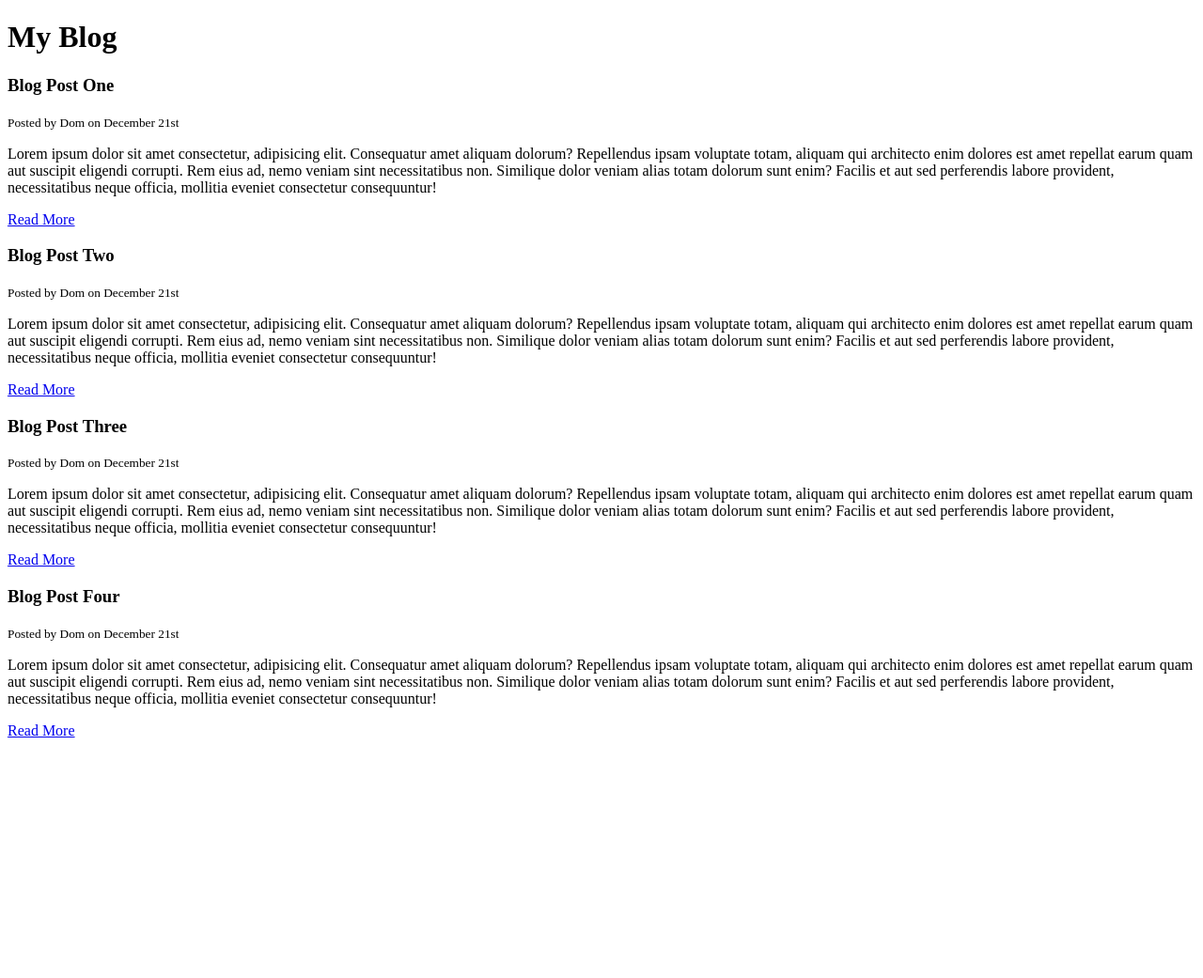
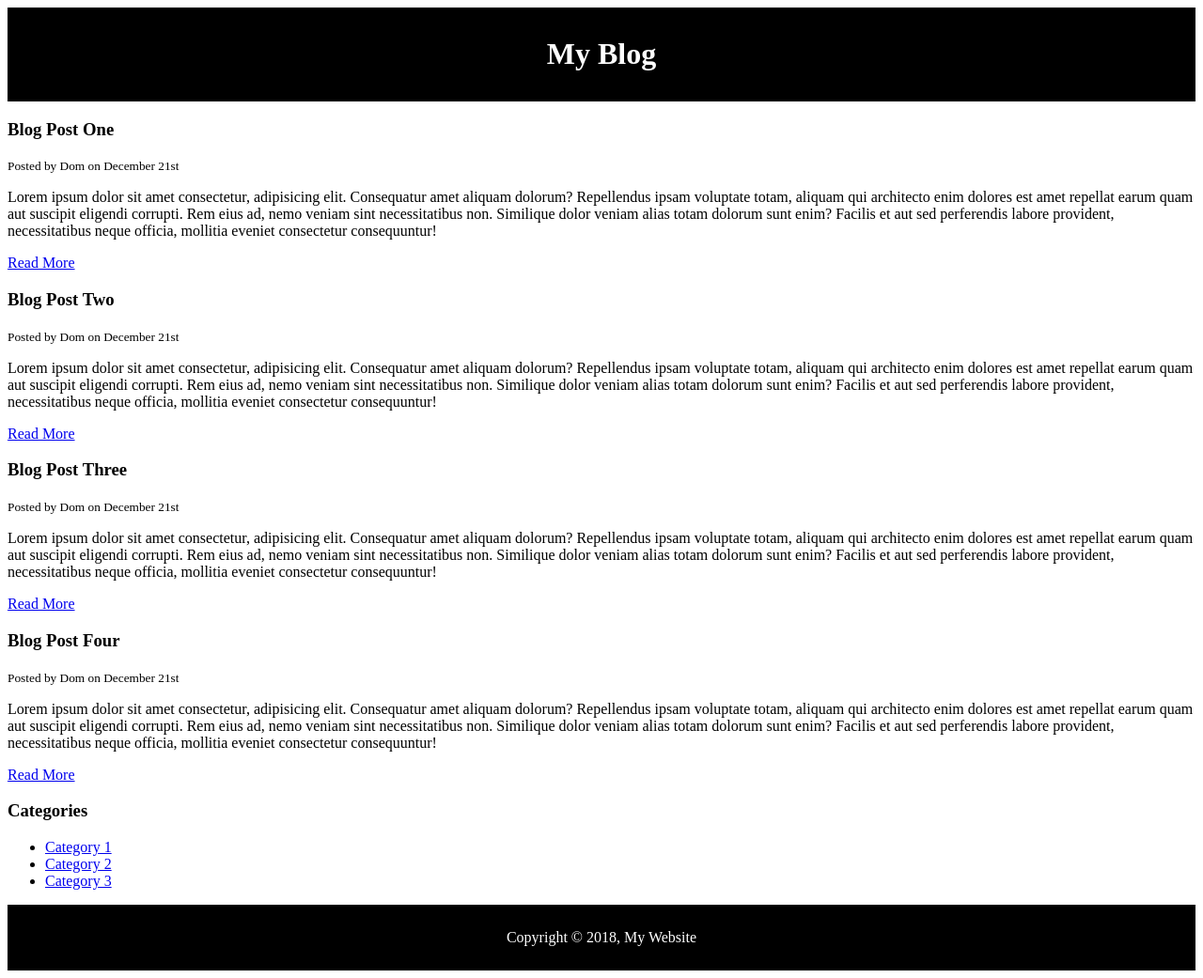
Before and after one commit to dominic-davies/html-crash-course, a plain HTML site: page blog.html in a window 1280 px wide. Shown: the whole page at 94% size. Before the commit the page ends 800 px from the top, so only its background shows below. Drawn offline with Linux system fonts and the light colour scheme.

Commit message:
added some css to header and footer

```diff
--- a/blog.html
+++ b/blog.html
@@ -4,10 +4,26 @@
     <meta charset="UTF-8" />
     <meta name="viewport" content="width=device-width, initial-scale=1.0" />
     <meta http-equiv="X-UA-Compatible" content="ie=edge" />
+
     <title>My Blog</title>
+    <style type="text/css">
+      #main-header {
+        text-align: center;
+        background-color: #000;
+        color: #fff;
+        padding: 10px;
+      }
+
+      #main-footer {
+        text-align: center;
+        background-color: #000;
+        color: #fff;
+        padding: 10px;
+      }
+    </style>
   </head>
   <body>
-    <header><h1>My Blog</h1></header>
+    <header id="main-header"><h1>My Blog</h1></header>
     <section>
       <article class="blog-post">
         <h3>Blog Post One</h3>
@@ -66,5 +82,19 @@
         <a href="post.html">Read More</a>
       </article>
     </section>
+
+    <!-- Sidebar -->
+    <aside>
+      <h3>Categories</h3>
+      <nav>
+        <ul>
+          <li><a href="#">Category 1</a></li>
+          <li><a href="#">Category 2</a></li>
+          <li><a href="#">Category 3</a></li>
+        </ul>
+      </nav>
+    </aside>
+
+    <footer id="main-footer"><p>Copyright &copy; 2018, My Website</p></footer>
   </body>
 </html>
```
